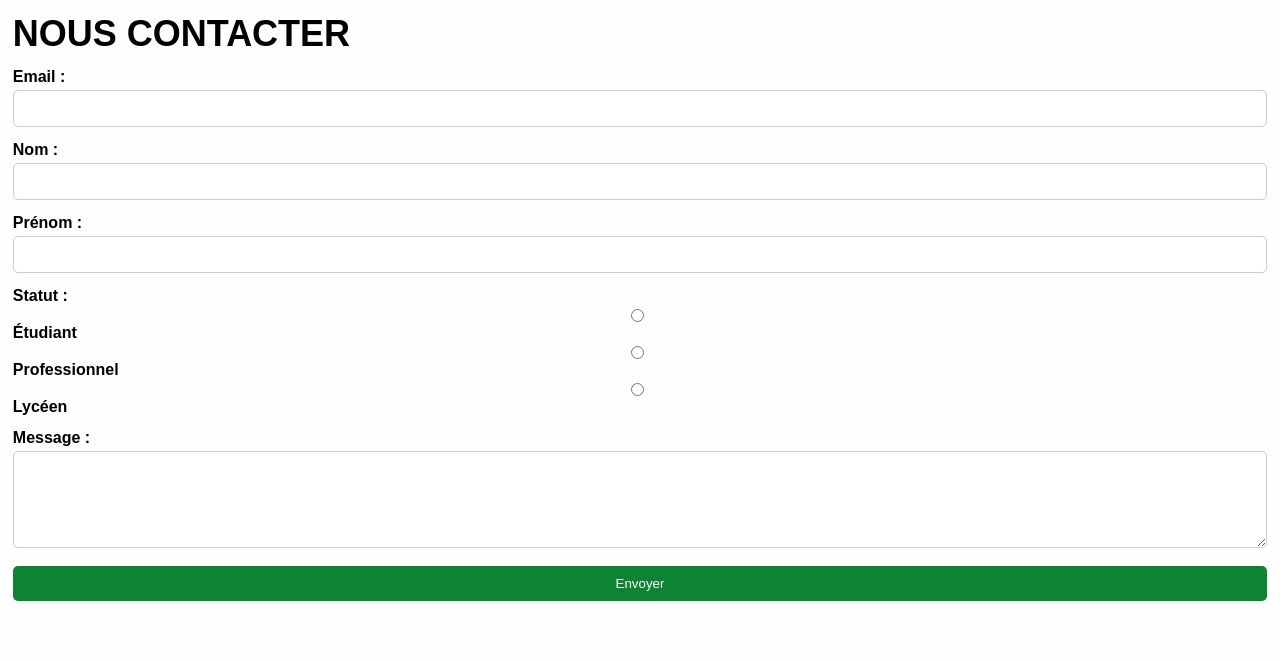
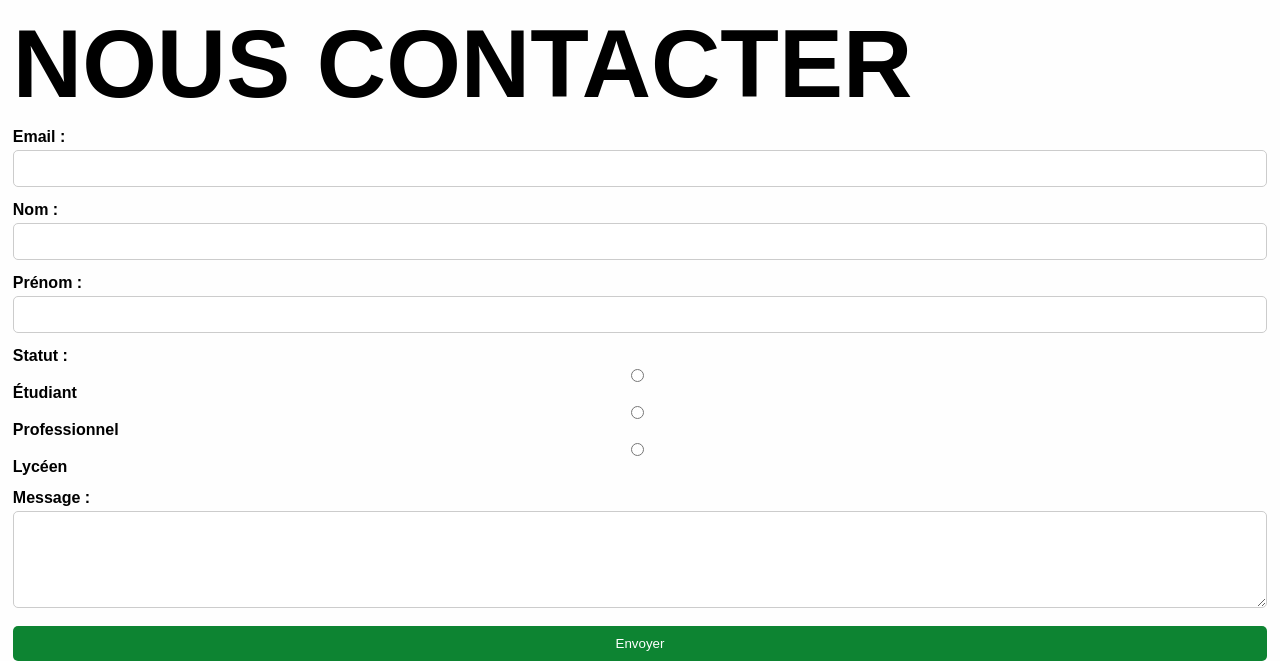
Before and after one commit to nssevy/SAE-105, a PHP site: page /Contact.php in a window 1280 px wide. Shown: the part 600-1261 px from the top of the page. Before the commit the page ends 1201 px from the top, so only its background shows below. Run offline with PHP 8.4, Linux system fonts and the light colour scheme.

Commit message:
taille nous contacter

```diff
--- a/style-contact.css
+++ b/style-contact.css
@@ -1,6 +1,11 @@
 body {
     font-family: Arial, sans-serif;
 }
+
+.titre-page {
+font-size: 6rem;
+}
+
 .form-container {
     width: 50%;
     margin: 20px auto;
```
